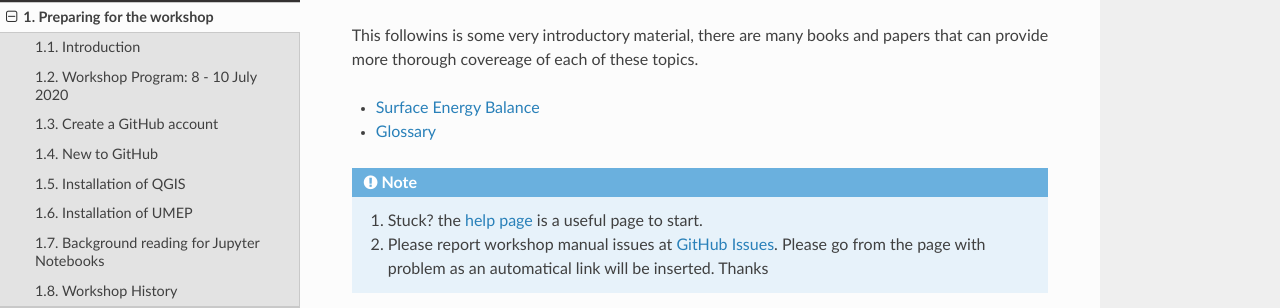
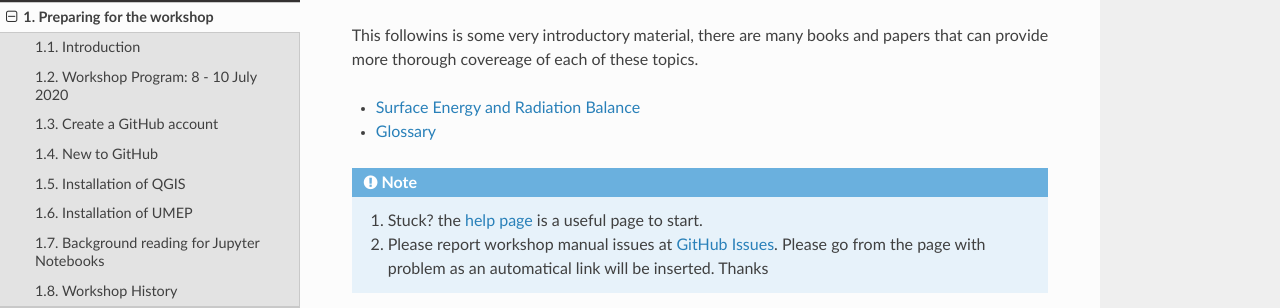
Before and after one commit to Urban-Meteorology-Reading/UMEP-Workshop, a Sphinx documentation site: the page built from source/BackGroundMet/BGM0.rst, in a window 1280 px wide. Shown: the part 136-444 px from the top of the page. Built offline with Sphinx 7.4.7 and the Read the Docs theme 2.0.0, drawn with Linux system fonts in a browser that asks for light colours.

Commit message:
Update BGM0.rst

```diff
--- a/source/BackGroundMet/BGM0.rst
+++ b/source/BackGroundMet/BGM0.rst
@@ -5,6 +5,6 @@ Background Meteorology
 
 This followins is some very introductory  material, there are many books and papers that can provide more thorough covereage of each of these topics.
 
-- `Surface Energy Balance <SEB>`
+- `Surface Energy and Radiation Balance <SEB>`
 
 - `Glossary <BGM1>`
```
